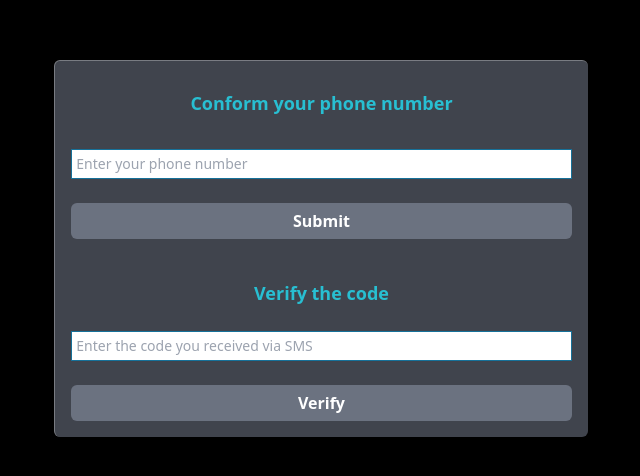
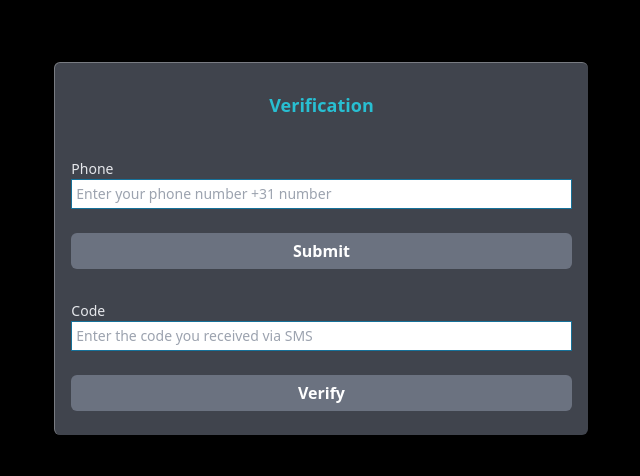
Before and after one commit to F-Naddaf/CRAC, a Vue app in the folder client/: page /phone in a window 1280 px wide. Shown: the part 152-628 px from the top of the page, without its empty margins (319-959 px from the left). Built offline with nearby package versions, Linux system fonts and the light colour scheme; what vue3-google-oauth2 would draw is missing.

Commit message:
Adding the firebase config

```diff
--- a/client/package.json
+++ b/client/package.json
@@ -11,9 +11,9 @@
   "dependencies": {
     "autoprefixer": "^10",
     "core-js": "^3.8.3",
+    "firebase": "^9.17.2",
     "gapi-script": "^1.2.0",
     "postcss": "^8",
-    "twilio": "^4.8.0",
     "vue": "^3.2.13",
     "vue-router": "^4.1.6",
     "vue3-google-oauth2": "^1.0.7",
--- a/client/src/components/FormInput.vue
+++ b/client/src/components/FormInput.vue
@@ -12,7 +12,21 @@
 <script>
 export default {
   name: "FormInput",
-  props: ["placeholder", "error", "pattern", "type"],
+  props: {
+    placeholder: String,
+    error: String,
+    pattern: String,
+    type: String,
+    valid: {
+      type: Boolean,
+      default: null
+    },
+    value: {
+    type: String,
+    default: ''
+    }
+  },
+  // props: ["placeholder", "error", "pattern", "type"],
   data() {
     return {
       invalid: false,
@@ -21,6 +35,7 @@ export default {
   },
   methods: {
     validate() {
+      console.log("ref before",this.$refs.input)
       const regex = new RegExp(this.pattern);
       this.touched = true;
       if (!regex.test(this.$refs.input.value)) {
@@ -28,6 +43,7 @@ export default {
       } else {
         this.invalid = false;
       }
+      console.log("ref after",this.$refs.input)
     },
   },
 }
--- /dev/null
+++ b/client/src/googleConfig.js
@@ -0,0 +1,9 @@
+const gauthOption = {
+  // clientId: process.env.MIX_GOOGLE_CLIENT_ID,
+  clientId: '830401754547-pk8426v0d7gp0ss0pd3vs2ou40vqnfmh.apps.googleusercontent.com',
+  scope: 'profile email',
+  prompt: 'consent',
+  fetch_basic_profile: true
+}
+
+export default gauthOption
--- a/client/src/main.js
+++ b/client/src/main.js
@@ -6,7 +6,6 @@ import "./assets/tailwind.css";
 import gAuthPlugin from 'vue3-google-oauth2'
 
 const gauthOption = {
-  // clientId: process.env.MIX_GOOGLE_CLIENT_ID,
   clientId: '830401754547-pk8426v0d7gp0ss0pd3vs2ou40vqnfmh.apps.googleusercontent.com',
   scope: 'profile email',
   prompt: 'consent',
@@ -16,5 +15,6 @@ const gauthOption = {
 const app = createApp(App);
 app.use(store);
 app.use(router);
+app.use(gAuthPlugin, gauthOption);
+
 app.mount("#app");
-app.use(gAuthPlugin, gauthOption);
--- a/client/src/router/index.js
+++ b/client/src/router/index.js
@@ -2,6 +2,9 @@ import { createRouter, createWebHistory } from "vue-router";
 import WelcomePage from "../views/WelcomePage.vue";
 import LoginPage from "../views/LoginPage.vue";
 import ConformPhone from "../views/ConformPhone.vue";
+import HomePage from "../views/HomePage.vue";
+import firebase from 'firebase/compat/app';
+import 'firebase/compat/auth';
 
 const routes = [
   {
@@ -19,11 +22,52 @@ const routes = [
     name: "ConformPhone",
     component: ConformPhone,
   },
+  {
+    path: "/home",
+    name: "HomePage",
+    component: HomePage,
+    meta: {requiresAuth: true}
+  },
 ];
 
+const firebaseConfig = {
+  apiKey: "AIzaSyDclSISlD6slKrOQ_nDud1l4pZwcO1BDwA",
+  authDomain: "login-auth-731a0.firebaseapp.com",
+  projectId: "login-auth-731a0",
+  storageBucket: "login-auth-731a0.appspot.com",
+  messagingSenderId: "353417788507",
+  appId: "1:353417788507:web:4d50a0e3237feba8b0d37e",
+  measurementId: "G-33G2P77KLE"
+};
+
+const app = firebase.initializeApp(firebaseConfig);
+export const auth = app.auth();
+
 const router = createRouter({
+  mode: "history",
   history: createWebHistory(process.env.BASE_URL),
   routes,
 });
 
+router.beforeEach((to,from,next)=>{
+  const requiresAuth = to.matched.some(record=>record.meta.requiresAuth)
+  const isAuthenticated = auth.currentUser;
+  if(requiresAuth && !isAuthenticated)
+  {
+    next('/login')
+  }
+  else
+  {
+    next()
+  }
+  if(!requiresAuth && isAuthenticated)
+  {
+    next('/home')
+  }
+  else
+  {
+    next()
+  }
+})
+
 export default router;
--- a/client/src/views/ConformPhone.vue
+++ b/client/src/views/ConformPhone.vue
@@ -1,17 +1,22 @@
 <template>
   <div class="card">
-    <h1 class="text-lg font-semibold mb-6 mt-3 text-secondary-200">Conform your phone number</h1>
-    <input class="verifyPhoneInput m-2" :type="phoneInput.type" :placeholder="phoneInput.placeholder" :pattern="phoneInput.pattern" v-model="phone" />
+    <h1 class="text-lg font-semibold mb-10 mt-3 text-secondary-200">Verification</h1>
+    <div class="w-full flex flex-col items-center mb-8">
+      <label class="text-sm text-gray-200 self-start">Phone</label>
+      <input class="verifyPhoneInput mb-2" :type="phoneInput.type" :placeholder="phoneInput.placeholder" :pattern="phoneInput.pattern" v-model="phone" />
       <button :class="[isPhoneValid ? 'enabledButton' : 'disabledButton']"
       :disabled="!isPhoneValid">
       Submit
     </button>
-    <h1 class="text-lg font-semibold mt-10 mb-6 text-secondary-200">Verify the code</h1>
+    </div>
+    <div class="w-full flex flex-col items-center mb-2">
+      <label class="text-sm text-gray-200 self-start">Code</label>
       <input class="verifyPhoneInput mb-2" :type="codeInput.type" :placeholder="codeInput.placeholder" :pattern="codeInput.pattern" v-model="code" />
       <button :class="[isCodeValid ? 'enabledButton' : 'disabledButton']"
       :disabled="!isCodeValid">
       Verify
       </button>
+    </div>
   </div>
 </template>
 
@@ -23,8 +28,8 @@ export default {
       id: 'num1',
       name: 'phone',
       type: 'text',
-      placeholder: 'Enter your phone number',
-      pattern: '^[0-9]{9}$',
+      placeholder: 'Enter your phone number +31 number',
+      pattern: '^[0-9]{12}$',
     }
     const codeInput = {
       id: 'num2',
@@ -41,7 +46,7 @@ export default {
   },
   computed: {
     isPhoneValid() {
-      return this.phone.length === 9;
+      return this.phone.length === 12;
     }
   },
 }
--- /dev/null
+++ b/client/src/views/HomePage.vue
@@ -0,0 +1,15 @@
+<template>
+  <div>
+    Hello world
+  </div>
+</template>
+
+<script>
+export default {
+  name: "HomePage"
+}
+</script>
+
+<style>
+
+</style>
```
Also changed, not shown: 1 other file (tests, documents, lock files or other folders). Lines whose indentation alone changed are shown as unchanged.
